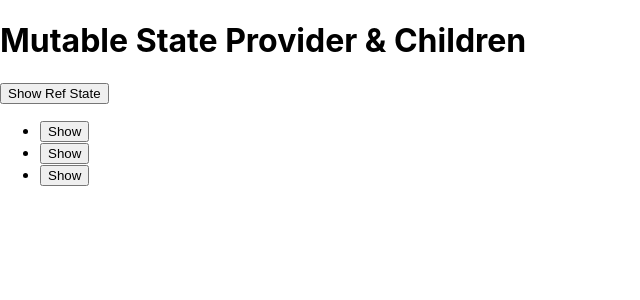
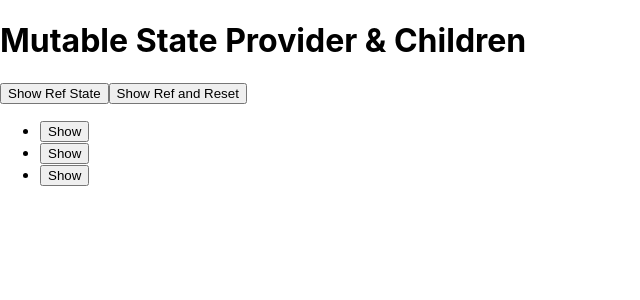
Before and after one commit to bfillmer/dat-mutable-state, a React (Create React App) app: page / in a window 1280 px wide. Shown: the top 300 px of the page, without its empty margins (0-640 px from the left). Built offline with nearby package versions, Linux system fonts and the light colour scheme.

Commit message:
Global reset is a go.

```diff
--- a/src/App.js
+++ b/src/App.js
@@ -61,10 +61,6 @@ function Provider({children}) {
   const [items, setItems] = React.useState([])
   const itemsFormStateRef = React.useRef({})
 
-  function showRef () {
-    console.log('Current Form State', itemsFormStateRef.current)
-  }
-
   // Setup our formStateRef based on new item data.
   const resetFormStateRef = React.useCallback((newItems) => {
     itemsFormStateRef.current = {}
@@ -77,6 +73,19 @@ function Provider({children}) {
       })
     }
   }, [])
+
+  function showRef() {
+    console.log('Current Form State', itemsFormStateRef.current)
+  }
+
+  function showAndReset() {
+    showRef()
+    // @HACK We want to trigger a re-render as that's the easiest way to clear out
+    // both the form state for items as well as the ref state.
+    const newItems = [...items]
+    setItems(newItems)
+    resetFormStateRef(newItems)
+  }
 
   // Given an updated form state for an item we update that item in our ref.
   const updateFormStateRef = React.useCallback((id, state) => {
@@ -95,7 +104,7 @@ function Provider({children}) {
   }, [resetFormStateRef])
 
   return (
-    <ItemContext.Provider value={{ items, itemsFormStateRef, showRef, updateFormStateRef }}>
+    <ItemContext.Provider value={{ items, itemsFormStateRef, showAndReset, showRef, updateFormStateRef }}>
       {(items.length > 0) && children}
     </ItemContext.Provider>
   )
@@ -103,11 +112,12 @@ function Provider({children}) {
 
 // COMPOSITION
 function List() {
-  const { items, itemsFormStateRef, showRef, updateFormStateRef} = React.useContext(ItemContext)
+  const { items, itemsFormStateRef, showAndReset, showRef, updateFormStateRef} = React.useContext(ItemContext)
 
   return (
     <>
       <button onClick={showRef}>Show Ref State</button>
+      <button onClick={showAndReset}>Show Ref and Reset</button>
       <ul>
         {items.map(i => (
           <ShowHideItem key={i.id}>
```
